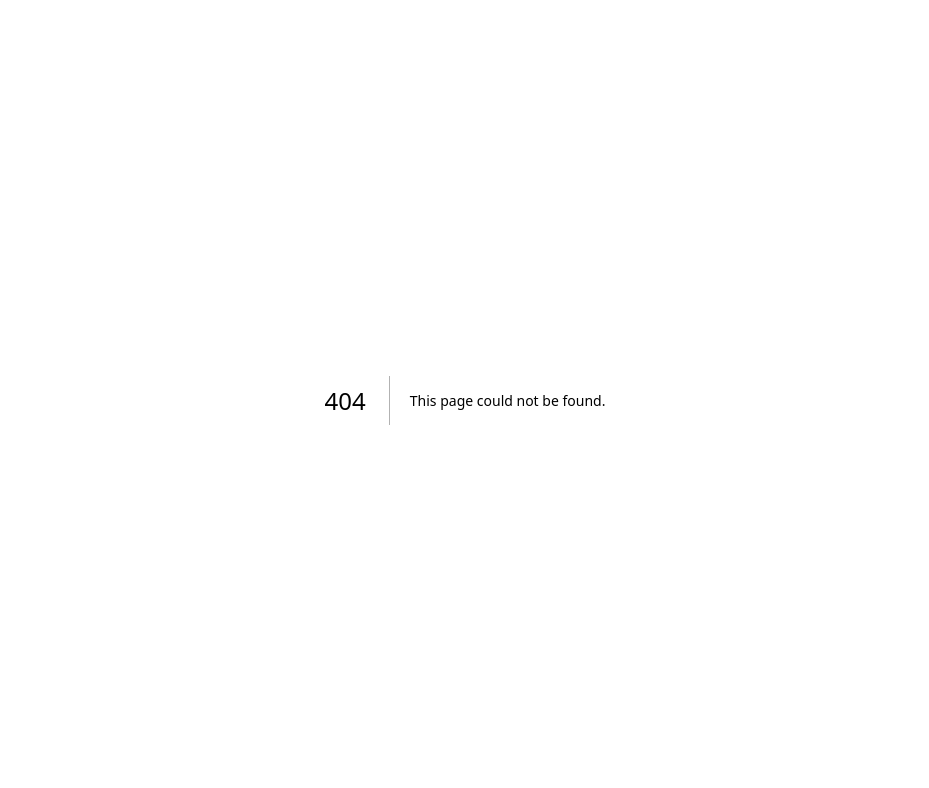
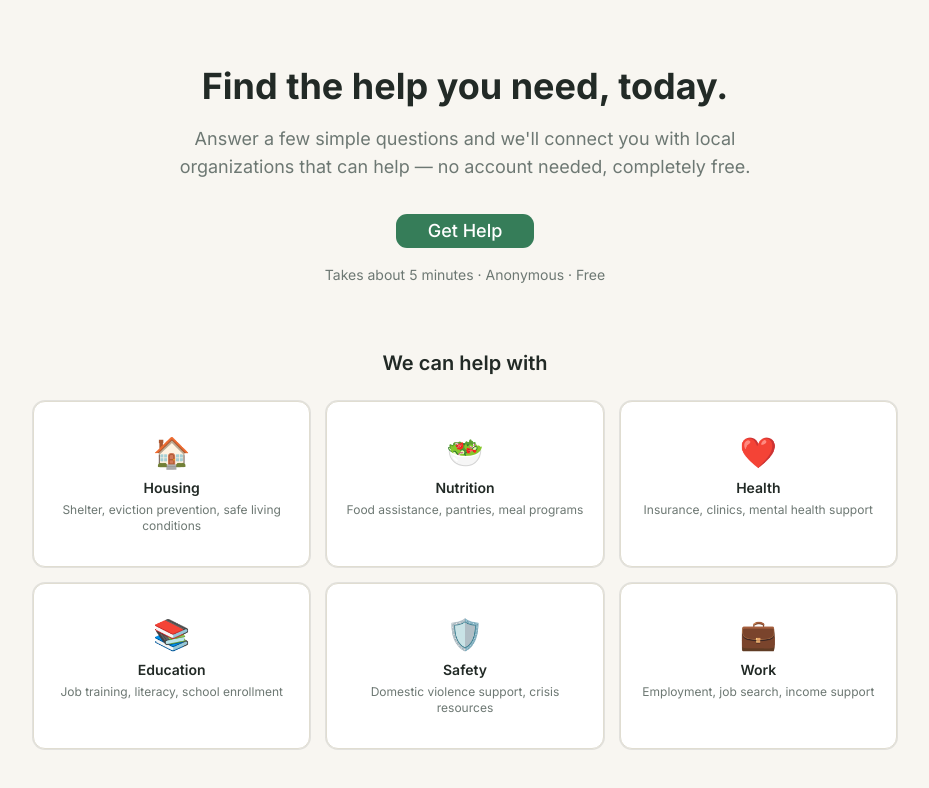
Before and after one commit to untanglematt-jpg/community-connect, a Next.js app: page / in a window 1280 px wide. Before the commit this address had no page. Shown: the top 788 px of the page, without its empty margins (175-1104 px from the left). Built offline with nearby package versions, Linux system fonts and the light colour scheme.

Commit message:
fix: add missing homepage and remove misplaced page.tsx

```diff
--- /dev/null
+++ b/app/page.tsx
@@ -0,0 +1,83 @@
+import Link from "next/link";
+import { Button } from "@/components/ui/button";
+import { Card, CardContent } from "@/components/ui/card";
+
+const domains = [
+  {
+    name: "Housing",
+    icon: "🏠",
+    description: "Shelter, eviction prevention, safe living conditions",
+  },
+  {
+    name: "Nutrition",
+    icon: "🥗",
+    description: "Food assistance, pantries, meal programs",
+  },
+  {
+    name: "Health",
+    icon: "❤️",
+    description: "Insurance, clinics, mental health support",
+  },
+  {
+    name: "Education",
+    icon: "📚",
+    description: "Job training, literacy, school enrollment",
+  },
+  {
+    name: "Safety",
+    icon: "🛡️",
+    description: "Domestic violence support, crisis resources",
+  },
+  {
+    name: "Work",
+    icon: "💼",
+    description: "Employment, job search, income support",
+  },
+];
+
+export default function Home() {
+  return (
+    <main className="min-h-screen bg-background">
+      {/* Hero */}
+      <section className="px-4 py-16 text-center max-w-2xl mx-auto">
+        <h1 className="text-4xl font-bold text-foreground mb-4 leading-tight">
+          Find the help you need, today.
+        </h1>
+        <p className="text-lg text-muted-foreground mb-8">
+          Answer a few simple questions and we'll connect you with local
+          organizations that can help — no account needed, completely free.
+        </p>
+        <Link href="/intake/housing">
+          <Button size="lg" className="bg-primary text-primary-foreground hover:bg-primary/90 px-8 py-4 text-lg rounded-xl">
+            Get Help
+          </Button>
+        </Link>
+        <p className="text-sm text-muted-foreground mt-4">
+          Takes about 5 minutes · Anonymous · Free
+        </p>
+      </section>
+
+      {/* Domain tiles */}
+      <section className="px-4 pb-16 max-w-4xl mx-auto">
+        <h2 className="text-xl font-semibold text-center text-foreground mb-6">
+          We can help with
+        </h2>
+        <div className="grid grid-cols-2 md:grid-cols-3 gap-4">
+          {domains.map((domain) => (
+            <Card key={domain.name} className="border border-border bg-card">
+              <CardContent className="p-4 text-center">
+                <div className="text-3xl mb-2">{domain.icon}</div>
+                <h3 className="font-semibold text-foreground mb-1">
+                  {domain.name}
+                </h3>
+                <p className="text-xs text-muted-foreground">
+                  {domain.description}
+                </p>
+              </CardContent>
+            </Card>
+          ))}
+        </div>
+      </section>
+    </main>
+  );
+}
--- a/components/intake/page.tsx
+++ /dev/null
@@ -1,49 +0,0 @@
-'use client'
-
-import { useParams, useRouter } from 'next/navigation'
-import { IntakeLayout } from '@/components/intake/IntakeLayout'
-import { HousingForm } from '@/components/intake/HousingForm'
-import { NutritionForm } from '@/components/intake/NutritionForm'
-import { HealthForm } from '@/components/intake/HealthForm'
-import { EducationForm } from '@/components/intake/EducationForm'
-import { SafetyForm } from '@/components/intake/SafetyForm'
-import { WorkForm } from '@/components/intake/WorkForm'
-import { AboutYouForm } from '@/components/intake/AboutYouForm'
-import { useIntake } from '@/lib/intake-context'
-import type { DomainResult } from '@/lib/intake-context'
-
-const STEP_ORDER = ['housing', 'nutrition', 'health', 'education', 'safety', 'work', 'about']
-
-export default function IntakeStep() {
-  const { step } = useParams<{ step: string }>()
-  const router = useRouter()
-  const { setDomainResult, setAboutYou } = useIntake()
-
-  const handleDomainComplete = (result: DomainResult) => {
-    setDomainResult(result.domain, result)
-    const nextIndex = STEP_ORDER.indexOf(step) + 1
-    if (nextIndex < STEP_ORDER.length) {
-      router.push(`/intake/${STEP_ORDER[nextIndex]}`)
-    } else {
-      router.push('/intake/complete')
-    }
-  }
-
-  const formMap: Record<string, React.ReactNode> = {
-    housing:   <HousingForm onComplete={handleDomainComplete} />,
-    nutrition: <NutritionForm onComplete={handleDomainComplete} />,
-    health:    <HealthForm onComplete={handleDomainComplete} />,
-    education: <EducationForm onComplete={handleDomainComplete} />,
-    safety:    <SafetyForm onComplete={handleDomainComplete} />,
-    work:      <WorkForm onComplete={handleDomainComplete} />,
-    about:     <AboutYouForm onComplete={(data) => { setAboutYou(data); router.push('/intake/complete') }} />,
-  }
-
-  if (!STEP_ORDER.includes(step)) return <p>Step not found.</p>
-
-  return (
-    <IntakeLayout currentStep={step}>
-      {formMap[step]}
-    </IntakeLayout>
-  )
-}
```
